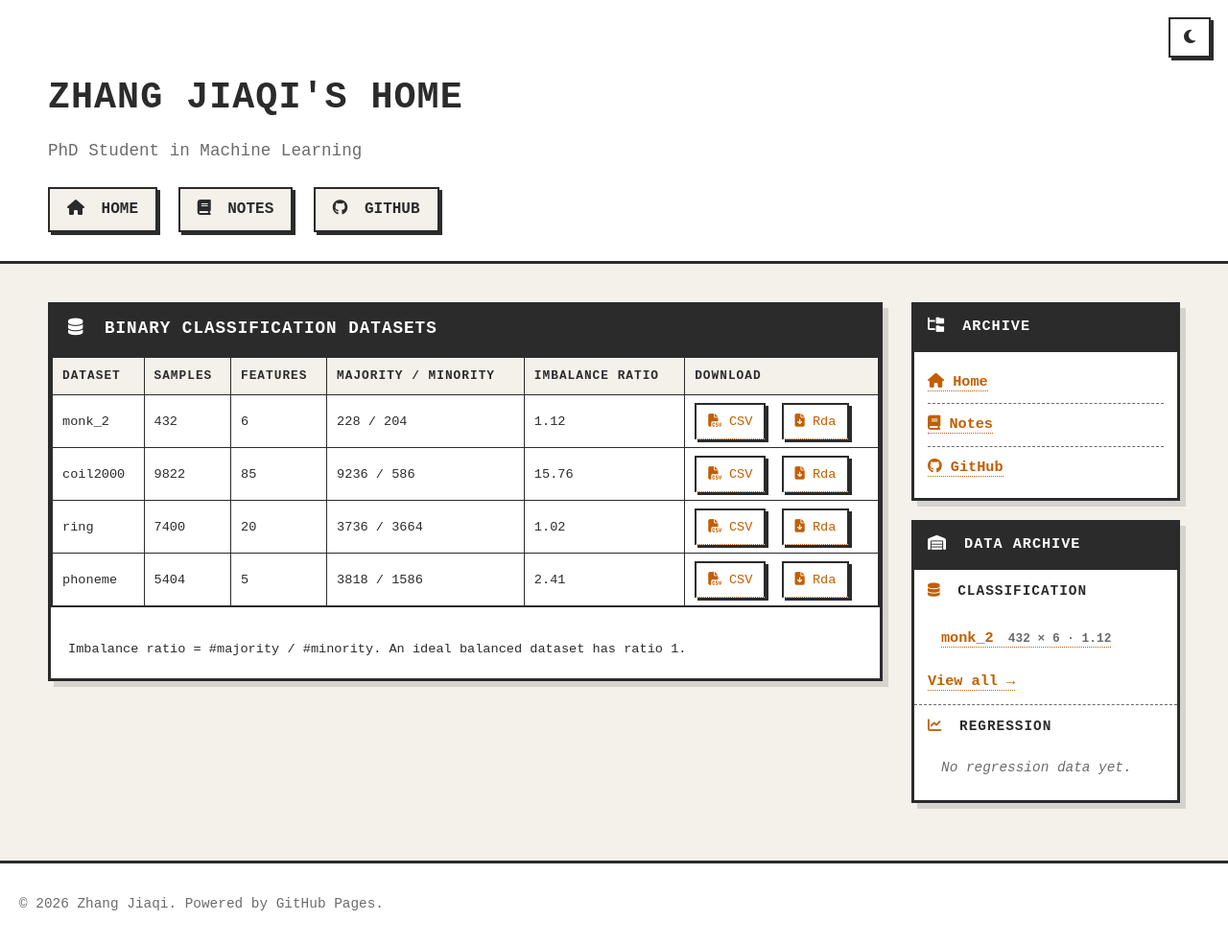
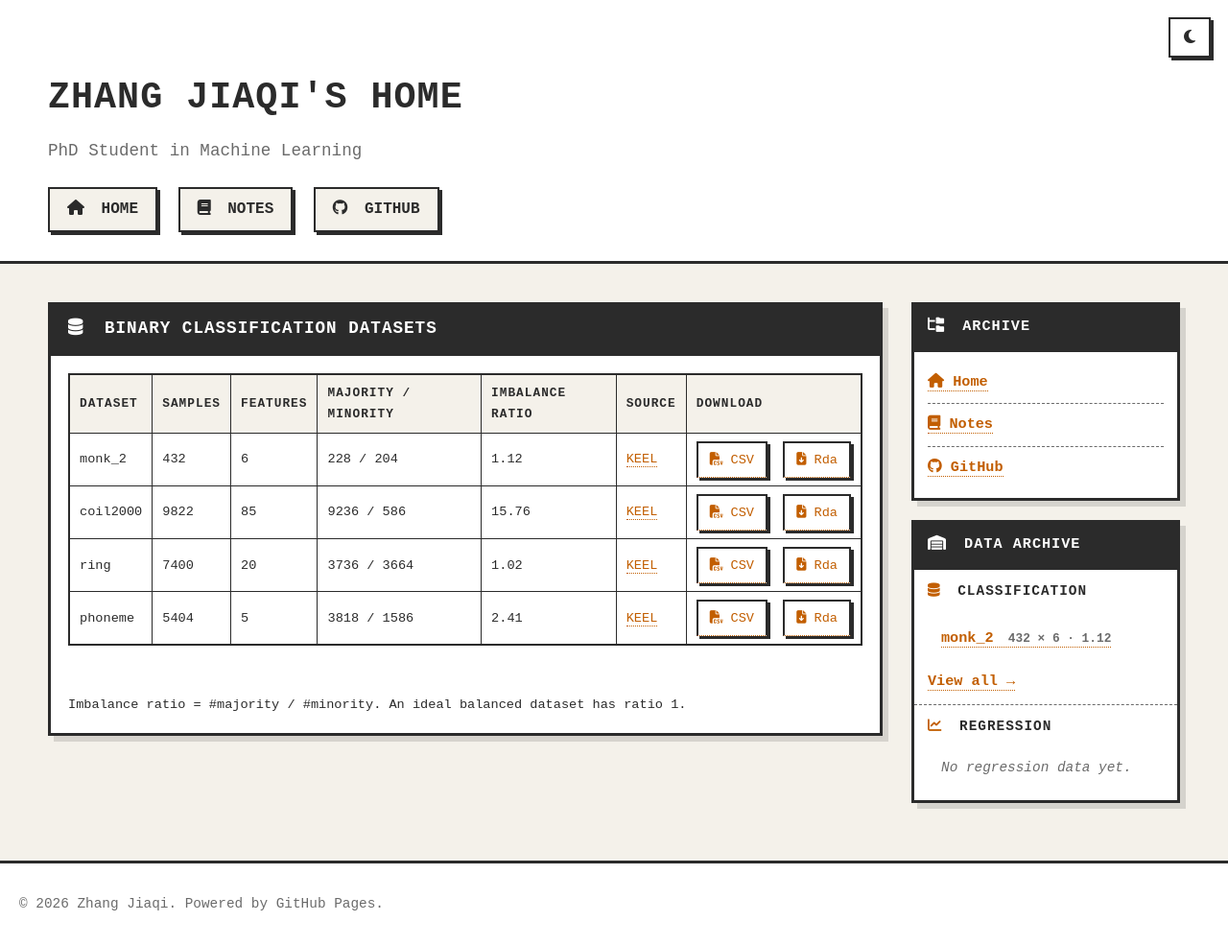
Before and after one commit to define957/define957.github.io, a Jekyll site: the page built from classification-bench/index.html, in a window 1280 px wide and 985 px high. Shown: the whole window at 96% size. Built offline with Jekyll 4.4.1, drawn with Linux system fonts in a browser that asks for light colours.

Commit message:
Add dataset sources and table spacing

```diff
--- a/classification-bench/index.html
+++ b/classification-bench/index.html
@@ -14,6 +14,7 @@ title: Classification Benchmark
         <th>Features</th>
         <th>Majority / Minority</th>
         <th>Imbalance Ratio</th>
+        <th>SOURCE</th>
         <th>Download</th>
       </tr>
     </thead>
@@ -24,6 +25,7 @@ title: Classification Benchmark
         <td>6</td>
         <td>228 / 204</td>
         <td>1.12</td>
+        <td><a href="https://sci2s.ugr.es/keel/dataset.php?cod=65" target="_blank" rel="noopener noreferrer">KEEL</a></td>
         <td class="bench-actions">
           <a class="bench-btn" href="{{ '/classification-bench/binary/monk_2.csv' | relative_url }}" download><i class="fa-solid fa-file-csv"></i> CSV</a>
           <a class="bench-btn" href="{{ '/classification-bench/binary/monk_2.Rda' | relative_url }}" download><i class="fa-solid fa-file-arrow-down"></i> Rda</a>
@@ -35,6 +37,7 @@ title: Classification Benchmark
         <td>85</td>
         <td>9236 / 586</td>
         <td>15.76</td>
+        <td><a href="https://sci2s.ugr.es/keel/dataset.php?cod=91" target="_blank" rel="noopener noreferrer">KEEL</a></td>
         <td class="bench-actions">
           <a class="bench-btn" href="{{ '/classification-bench/binary/coil2000.csv' | relative_url }}" download><i class="fa-solid fa-file-csv"></i> CSV</a>
           <a class="bench-btn" href="{{ '/classification-bench/binary/coil2000.Rda' | relative_url }}" download><i class="fa-solid fa-file-arrow-down"></i> Rda</a>
@@ -46,6 +49,7 @@ title: Classification Benchmark
         <td>20</td>
         <td>3736 / 3664</td>
         <td>1.02</td>
+        <td><a href="https://sci2s.ugr.es/keel/dataset.php?cod=106" target="_blank" rel="noopener noreferrer">KEEL</a></td>
         <td class="bench-actions">
           <a class="bench-btn" href="{{ '/classification-bench/binary/ring.csv' | relative_url }}" download><i class="fa-solid fa-file-csv"></i> CSV</a>
           <a class="bench-btn" href="{{ '/classification-bench/binary/ring.Rda' | relative_url }}" download><i class="fa-solid fa-file-arrow-down"></i> Rda</a>
@@ -57,6 +61,7 @@ title: Classification Benchmark
         <td>5</td>
         <td>3818 / 1586</td>
         <td>2.41</td>
+        <td><a href="https://sci2s.ugr.es/keel/dataset.php?cod=105" target="_blank" rel="noopener noreferrer">KEEL</a></td>
         <td class="bench-actions">
           <a class="bench-btn" href="{{ '/classification-bench/binary/phoneme.csv' | relative_url }}" download><i class="fa-solid fa-file-csv"></i> CSV</a>
           <a class="bench-btn" href="{{ '/classification-bench/binary/phoneme.Rda' | relative_url }}" download><i class="fa-solid fa-file-arrow-down"></i> Rda</a>
--- a/style.css
+++ b/style.css
@@ -545,6 +545,7 @@ html[data-theme="dark"] .sidebar-card a:hover {
 /* 分类基准数据集 */
 .bench-scroll {
   overflow-x: auto;
+  padding: 18px;
 }
 
 .bench-table {
```
